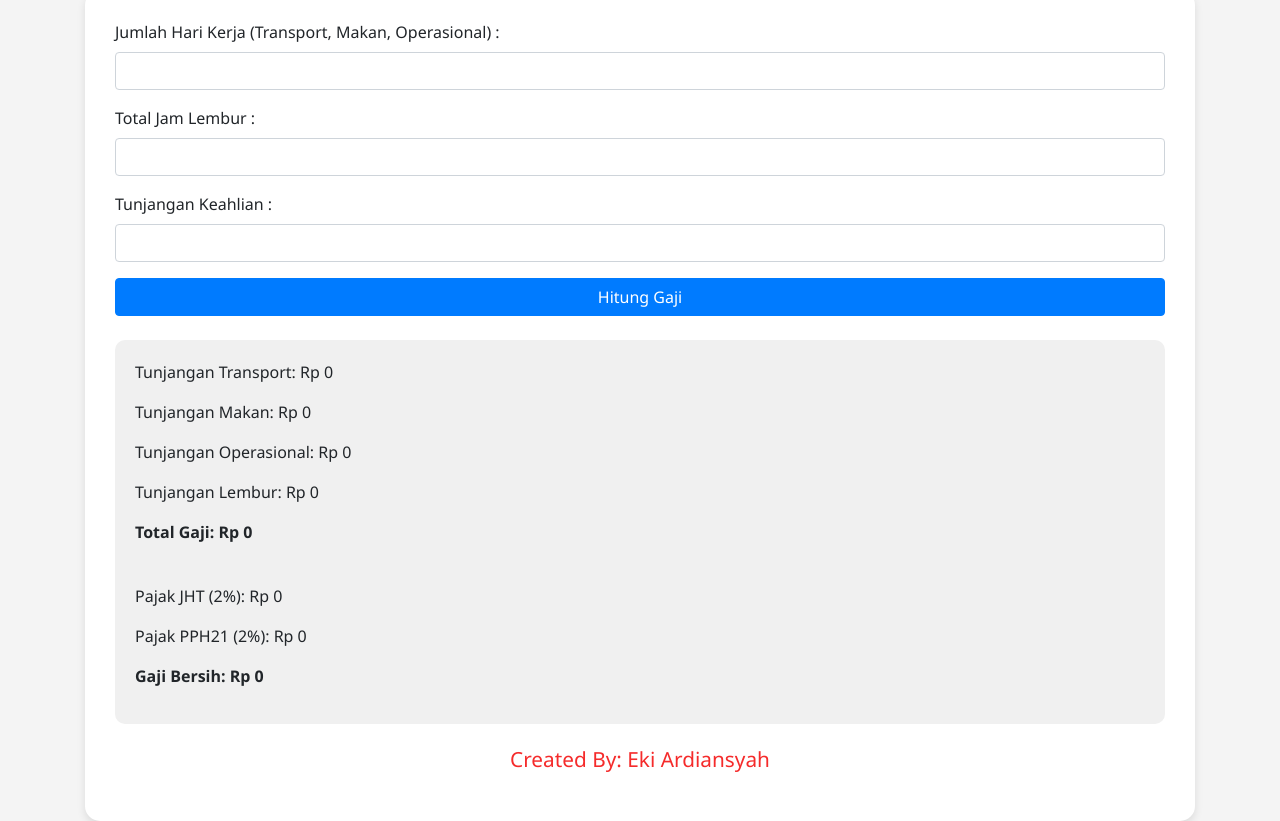
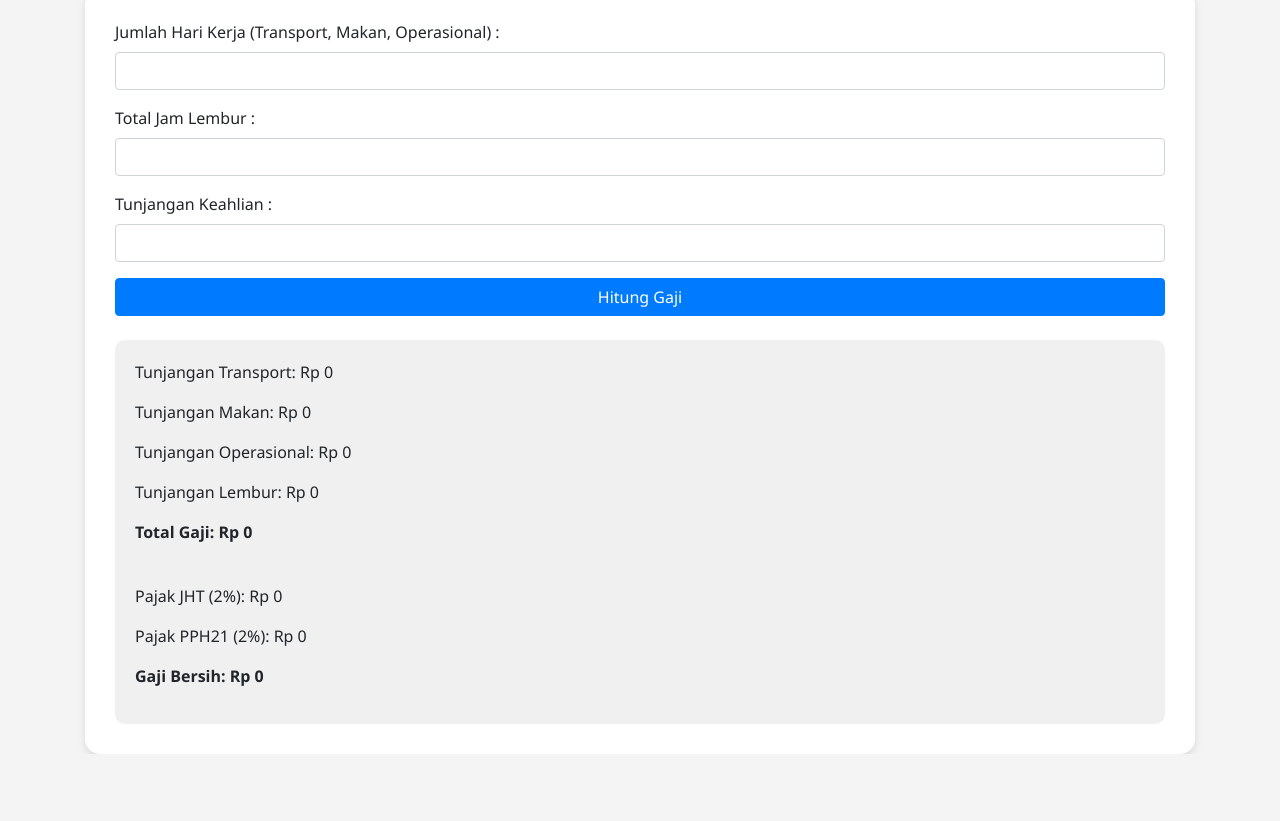
Before and after one commit to EkiArd10/GAJI, a plain HTML site: page index.html in a window 1280 px wide. Shown: the part 325-1146 px from the top of the page. After the commit the page ends 1079 px from the top, so only its background shows below. Drawn offline with nearby package versions, Linux system fonts and the light colour scheme.

Commit message:
Update index.html

```diff
--- a/index.html
+++ b/index.html
@@ -134,9 +134,6 @@
                 <p>Pajak PPH21 (2%): <span id="pajakPPH21">Rp 0</span></p>
                 <strong><p>Gaji Bersih: <span id="gajiBersih">Rp 0</span></p></strong>
             </div>
-            <div class="footer2">
-                <p>Created By: Eki Ardiansyah</p>
-            </div>
         </div>
     </div>
 </body>
```
